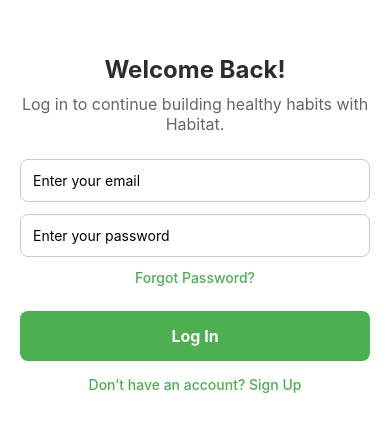
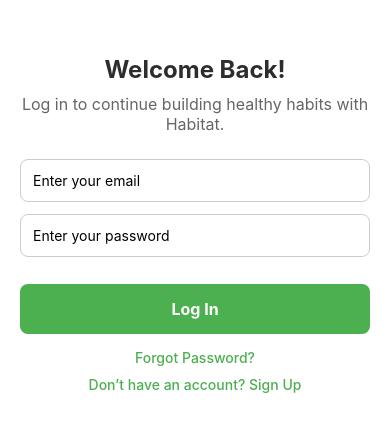
Before and after one commit to Niyah2004/Capstone4901, a React Native app in the folder habitat-app/: screen /LoginScreen in a window 390 px wide. Shown: the part 198-630 px from the top of the page. Built offline with nearby package versions, Linux system fonts and the light colour scheme.

Commit message:
Changed forgot password location

```diff
--- a/habitat-app/screens/LoginScreen.js
+++ b/habitat-app/screens/LoginScreen.js
@@ -62,15 +62,6 @@
           onChangeText={setPassword}
         />
 
-        <TouchableOpacity
-          onPress={() => navigation.navigate("ForgotPassword")}
-        >
-        <Text style={styles.forgotText}>
-          Forgot Password?
-          </Text>
-        </TouchableOpacity>
-
-
         <TouchableOpacity style={styles.button} onPress={handleLogin} disabled={loading}>
           {loading ? (
             <ActivityIndicator color="#fff" />
@@ -79,6 +70,13 @@
           )}
         </TouchableOpacity>
 
+        <TouchableOpacity
+              onPress={() => navigation.navigate("ForgotPassword")}
+            >
+            <Text style={styles.forgotText}>
+              Forgot Password?
+              </Text>
+        </TouchableOpacity>
         <TouchableOpacity onPress={() => navigation.navigate("SignUp")}>
           <Text style={styles.loginText}>Don’t have an account? Sign Up</Text>
         </TouchableOpacity>
```
